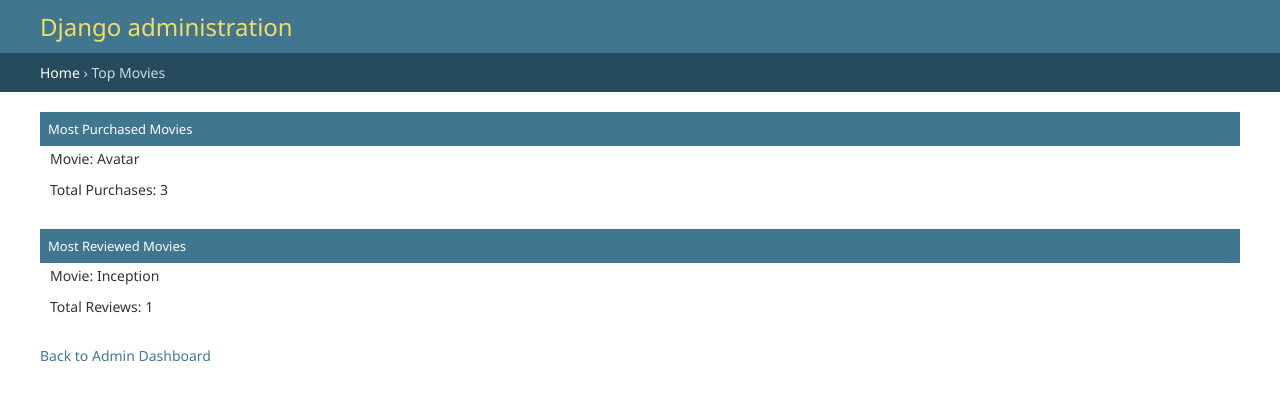
After one commit to clee3010/CS2340-Midterm, a Django app: page /admin/top-movies/ in a window 1280 px wide. The commit adds this page. Shown: the top 401 px of the page. Run offline with Django 5.2, Linux system fonts and the light colour scheme; a user stored in the database is signed in; data comes from the database, SQL or seed files in the repository.

Commit message:
feat: implement displaying most purchased and most reviewed movies

```diff
--- a/movies/views.py
+++ b/movies/views.py
@@ -2,7 +2,9 @@ from django.shortcuts import render, redirect, get_object_or_404
 from .models import Movie, Review
 from django.contrib.auth.decorators import login_required
 from django.contrib import admin
-from django.db.models import Count
+from django.db.models import Count,Sum
+from django.db.models.functions import Coalesce
+
 # Create your views here.
 
 def index(request):
@@ -50,6 +52,18 @@ def top_commenters(request):
         request,'admin/top_commenter.html',context,
     )
 
+def top_movies(request):
+    # reference - https://www.geeksforgeeks.org/python/aggregate-vs-annotate-in-django/
+    most_purchased = Movie.objects.annotate(total_purchases = Coalesce(Sum('item__quantity'),0)).order_by('-total_purchases').first()
+
+    most_reviewed = Movie.objects.annotate(total_reviews = Count('review')).order_by('-total_reviews').first()
+
+    context = {
+        'most_purchased': most_purchased,
+        'most_reviewed': most_reviewed
+    }
+    return render(request, 'admin/top_movies.html', context)
+
 @login_required
 def create_review(request, id):
     if request.method == 'POST' and request.POST['comment']!= '':
--- a/moviesstore/templates/admin/index.html
+++ b/moviesstore/templates/admin/index.html
@@ -8,6 +8,12 @@
             View Top Commenter
         </a>
     </p>
+    <h2>Movie Stats</h2>
+    <p>
+        <a href = "{%url 'admin_top_movies' %}">
+            View Most Purchased and Reviewed Movies
+        </a>
+    </p>
 </div>
 
 {{block.super}}
--- /dev/null
+++ b/moviesstore/templates/admin/top_movies.html
@@ -0,0 +1,36 @@
+{% extends "admin/base_site.html" %}
+
+{% block breadcrumbs %}
+<div class="breadcrumbs">
+    <a href="{% url 'admin:index' %}">Home</a>
+    &rsaquo; Top Movies
+</div>
+{% endblock %}
+
+{% block content %}
+<div class="module">
+    <h2>Most Purchased Movies</h2>
+    {% if most_purchased %}
+        <p>Movie: {{ most_purchased.name }}</p>
+        <p>Total Purchases: {{ most_purchased.total_purchases }}</p>
+    {% else %}
+        <p>No Movies Found</p>
+    {% endif %}
+</div>
+
+<div class="module">
+    <h2>Most Reviewed Movies</h2>
+    {% if most_reviewed %}
+        <p>Movie: {{ most_reviewed.name }}</p>
+        <p>Total Reviews: {{ most_reviewed.total_reviews }}</p>
+    {% else %}
+        <p>No Movies Found</p>
+    {% endif %}
+</div>
+
+<p>
+    <a href="{% url 'admin:index' %}">
+        Back to Admin Dashboard
+    </a>
+</p>
+{% endblock %}
--- a/moviesstore/urls.py
+++ b/moviesstore/urls.py
@@ -23,6 +23,7 @@ from movies import views as movie_views
 
 urlpatterns = [
     path('admin/top-commenters/',admin.site.admin_view(movie_views.top_commenters),name='admin_top_commenters',),
+    path('admin/top-movies/', admin.site.admin_view(movie_views.top_movies), name='admin_top_movies'),
     path('admin/', admin.site.urls),
     path('', include('home.urls')),
     path('movies/', include('movies.urls')),
```
